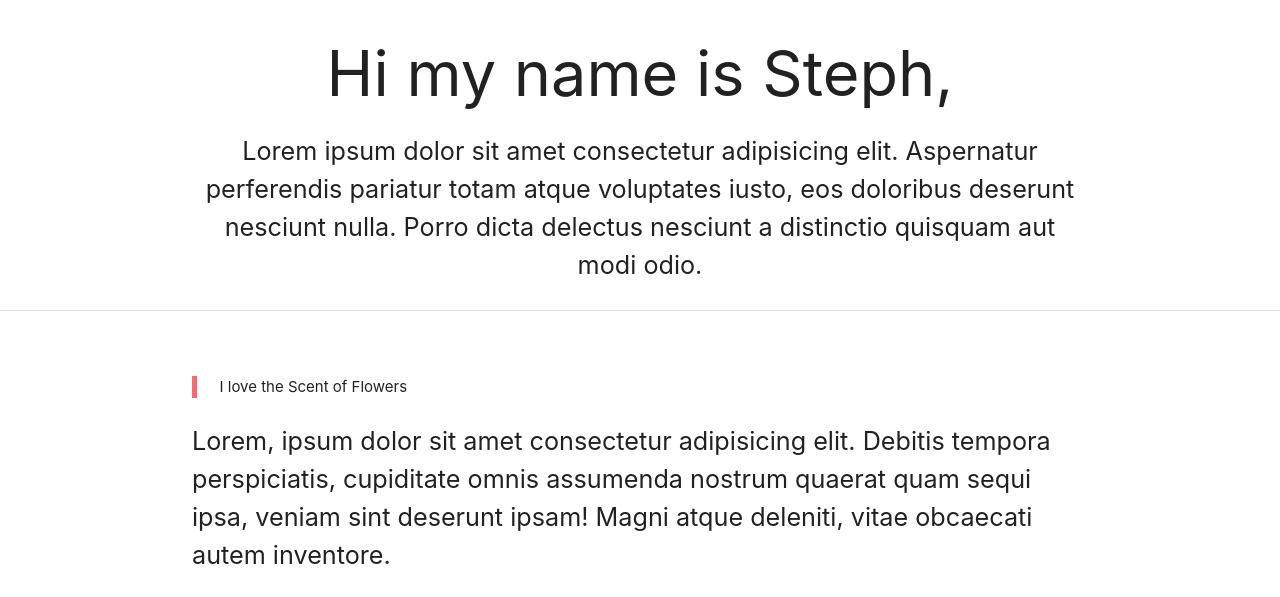
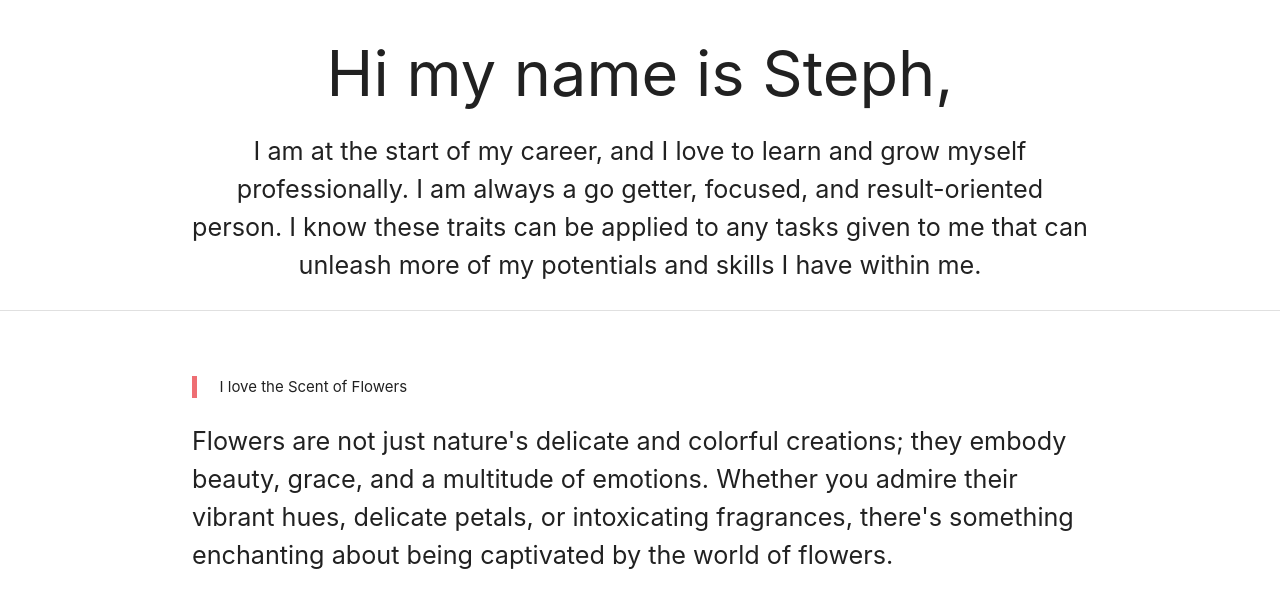
Before and after one commit to Jazzzzsleep25/jaja-portfolio, a plain HTML site: page index.html in a window 1280 px wide. Shown: the part 860-1457 px from the top of the page. Drawn offline with nearby package versions, Linux system fonts and the light colour scheme.

Commit message:
Change Lorem

```diff
--- a/index.html
+++ b/index.html
@@ -62,9 +62,11 @@
     <div class="container center">
         <h1>Hi my name is Steph,</h1>
         <p class="flow-text">
-            Lorem ipsum dolor sit amet consectetur adipisicing elit. Aspernatur perferendis pariatur
-            totam atque voluptates iusto, eos doloribus deserunt nesciunt nulla. Porro dicta delectus nesciunt a
-            distinctio quisquam aut modi odio.
+            I am at the start of my career, and I love to learn and grow myself professionally. I am always a go getter,
+            focused,
+            and result-oriented person. I know these traits can be applied to any tasks given to me that can unleash
+            more of my
+            potentials and skills I have within me.
         </p>
 
     </div>
@@ -76,10 +78,11 @@
         <div class="container">
             <blockquote>I love the Scent of Flowers</blockquote>
             <p class="flow-text">
-                Lorem, ipsum dolor sit amet consectetur adipisicing elit. Debitis tempora perspiciatis, cupiditate omnis
-                assumenda nostrum quaerat quam sequi ipsa, veniam sint deserunt ipsam! Magni atque deleniti, vitae
-                obcaecati
-                autem inventore.
+                Flowers are not just nature's delicate and colorful creations; they embody beauty, grace, and a
+                multitude of emotions.
+                Whether you admire their vibrant hues, delicate petals, or intoxicating fragrances, there's something
+                enchanting about
+                being captivated by the world of flowers.
             </p>
             <div class="col s12 m6 l6">
                 <div class="video-container">
```
